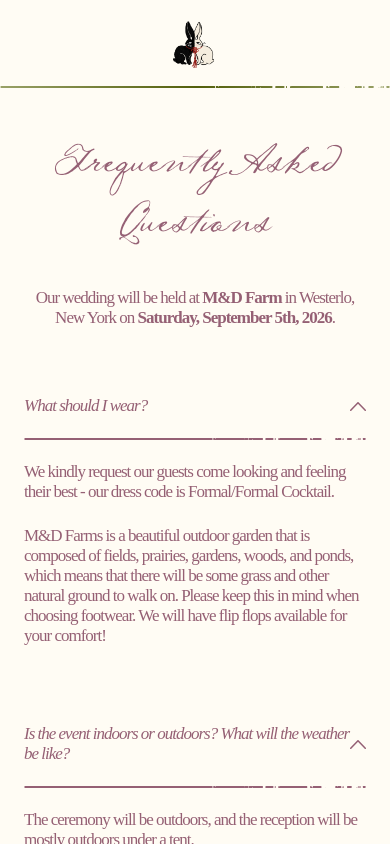
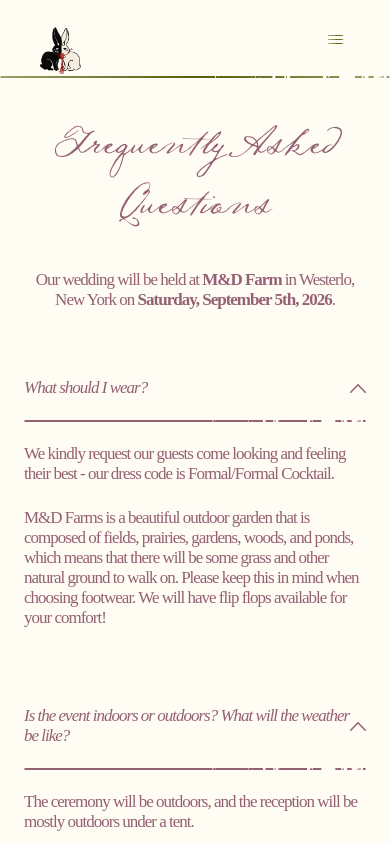
Before and after one commit to lav-ily/emily-daniel-2026, a Next.js app: page /faq in a window 390 px wide. Built offline with nearby package versions, Linux system fonts and the light colour scheme.

Commit message:
Update Header component with hamburger button for mobile navigation and adjust styles for improved layout

```diff
--- a/app/components/ContentPage.module.css
+++ b/app/components/ContentPage.module.css
@@ -233,7 +233,7 @@
 @media (max-width: 833px) {
   .main {
     padding: 0 24px;
-    padding-top: calc(88px + 48px);
+    padding-top: calc(78px + 40px);
   }
 
   .intro {
--- a/app/components/Header.module.css
+++ b/app/components/Header.module.css
@@ -92,13 +92,36 @@
   object-fit: cover;
 }
 
+.hamburger {
+  display: none;
+  position: absolute;
+  right: 42px;
+  top: 50%;
+  transform: translateY(-50%);
+  background: none;
+  border: none;
+  cursor: pointer;
+  padding: 0;
+  width: 24px;
+  height: 24px;
+}
+
 @media (max-width: 833px) {
+  .header {
+    height: 78px;
+  }
+
   .nav {
     display: none;
   }
 
   .logo {
-    left: 50%;
-    transform: translate(-50%, -50%);
+    left: 26px;
+    width: 50px;
+    height: 50px;
+  }
+
+  .hamburger {
+    display: block;
   }
 }
--- a/app/components/Header.tsx
+++ b/app/components/Header.tsx
@@ -38,6 +38,16 @@ export default function Header() {
         </Link>
       </nav>
 
+      <button className={styles.hamburger} aria-label="Open menu">
+        <Image
+          src="/images/hamburger-menu.svg"
+          alt=""
+          width={24}
+          height={24}
+          aria-hidden="true"
+        />
+      </button>
+
       <div className={styles.borderLine}>
         <Image
           src="/images/line-header.svg"
```
